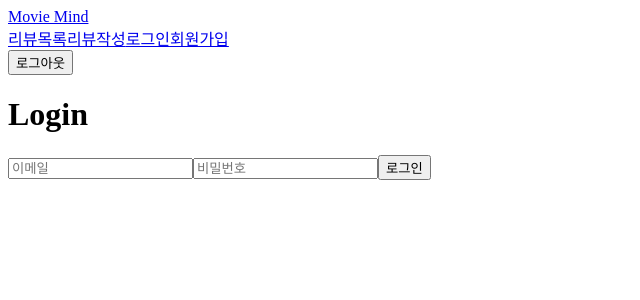
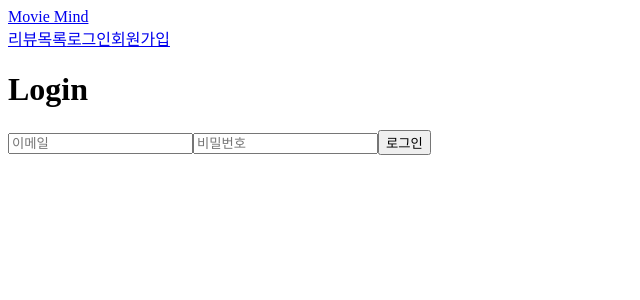
Before and after one commit to minji-bit/movie-mind-frontend, a Next.js app: page /login in a window 1280 px wide. Shown: the top 300 px of the page, without its empty margins (0-640 px from the left). Built offline with nearby package versions, Linux system fonts and the light colour scheme.

Commit message:
chore: 헤더 로그인 상태 분기

```diff
--- a/app/login/page.tsx
+++ b/app/login/page.tsx
@@ -28,7 +28,7 @@ export default function LoginPage() {
       }
       //로그인 성공
       setAccessToken(data.accessToken);
-      router.push("/reviews"); //로그인 성공시 리뷰 페이지로 이동
+      window.location.href = "/reviews"; //로그인 성공시 리뷰 페이지로 이동 MVP 단계에서는 window.location.href으로 새로고침
     } catch (error: unknown) {
       if (error instanceof Error) {
         console.error(error.message); //이메일 또는 비밀번호가 일치하지 않습니다.
--- a/components/common/Header.tsx
+++ b/components/common/Header.tsx
@@ -1,12 +1,19 @@
 "use client";
-import { removeAccessToken } from "@/lib/token";
+import { getAccessToken, removeAccessToken } from "@/lib/token";
 import Link from "next/link";
 import { useRouter } from "next/navigation";
+import { useEffect, useState } from "react";
 
 export default function Header() {
   const router = useRouter();
+  const [accessToken, setAccessToken] = useState<string | null>(null);
+  useEffect(() => {
+    const token = getAccessToken();
+    setAccessToken(token);
+  }, []);
   const handleLogout = () => {
     removeAccessToken();
+    setAccessToken(null);
     router.push("/login");
   };
   return (
@@ -18,22 +25,29 @@ export default function Header() {
         <Link href="/reviews" className="hover:text-blue-500">
           리뷰목록
         </Link>
+        {accessToken ? (
+          <>
             <Link href="/reviews/new" className="hover:text-blue-500">
               리뷰작성
             </Link>
+            <button
+              className="bg-red-500 text-white px-4 py-2 rounded-md"
+              onClick={handleLogout}
+            >
+              로그아웃
+            </button>
+          </>
+        ) : (
+          <>
             <Link href="/login" className="hover:text-blue-500">
               로그인
             </Link>
             <Link href="/signup" className="hover:text-blue-500">
               회원가입
             </Link>
+          </>
+        )}
       </nav>
-      <button
-        className="bg-red-500 text-white px-4 py-2 rounded-md"
-        onClick={handleLogout}
-      >
-        로그아웃
-      </button>
     </header>
   );
 }
```
Lines whose indentation alone changed are shown as unchanged.
